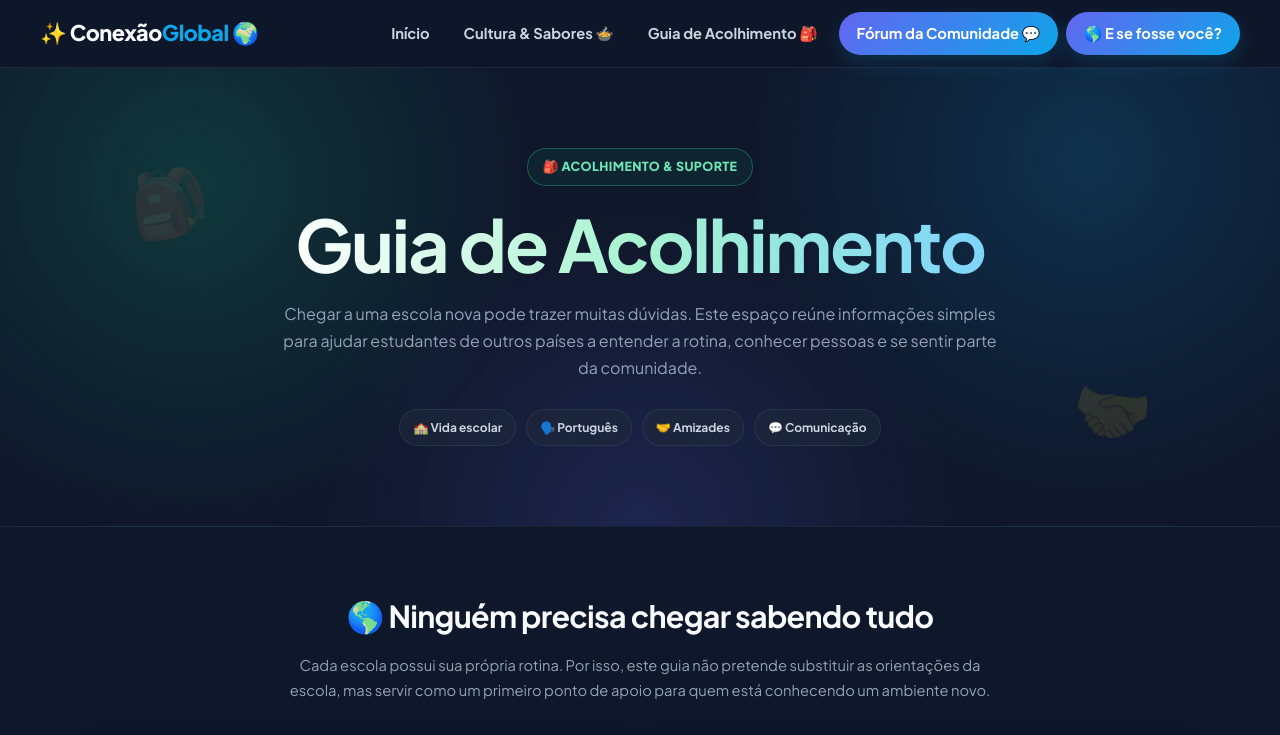
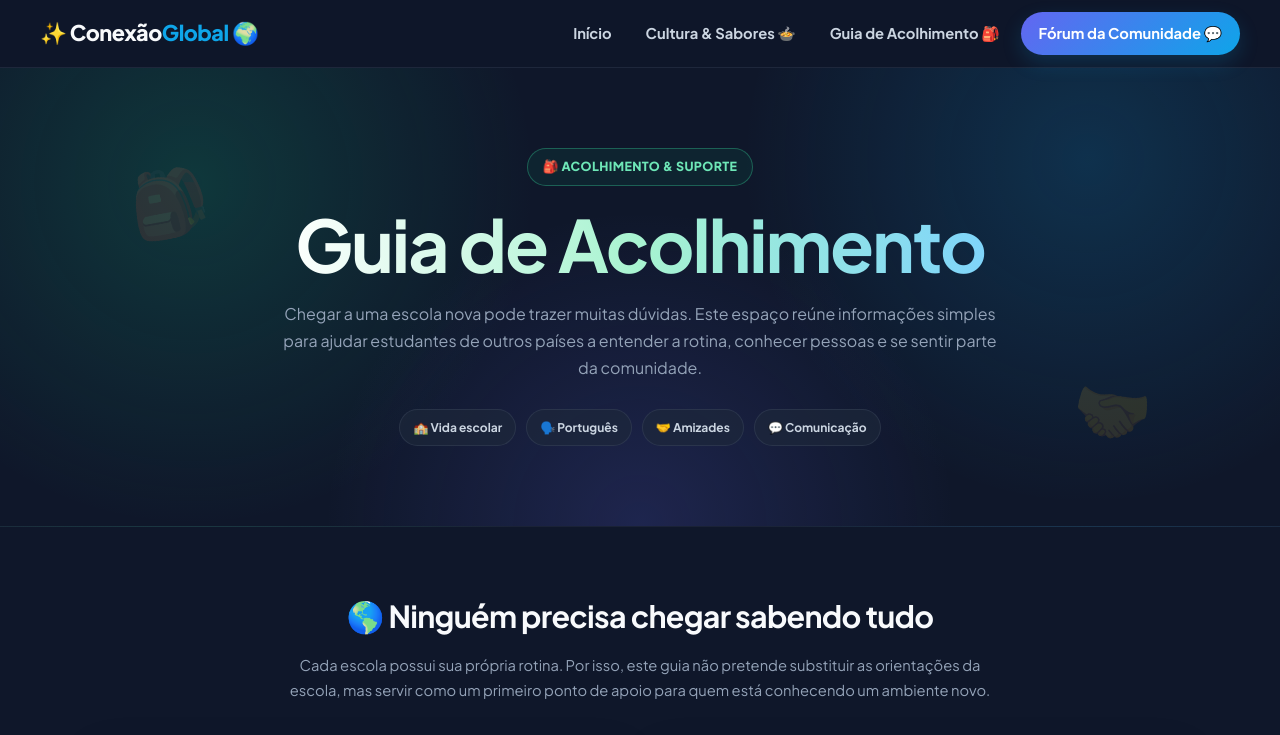
Before and after one commit to igu727/feira-de_ciencias2026, a plain HTML site: page site.ciencia2026/acolhimento.html in a window 1280 px wide. Shown: the top 735 px of the page. Drawn offline with Linux system fonts and the light colour scheme.

Commit message:
removi o "E se fosse vc"

```diff
--- a/site.ciencia2026/acolhimento.html
+++ b/site.ciencia2026/acolhimento.html
@@ -1128,12 +1128,6 @@
         Fórum da Comunidade 💬
     </a>
 
-    <a
-        href="experiencia.html"
-        class="nav-btn"
-    >
-        🌎 E se fosse você?
-    </a>
 
 </nav>
 
```
Also changed, not shown: site.ciencia2026/comunidade.html (+0 -3 lines), site.ciencia2026/cultura.html (+0 -6 lines).
